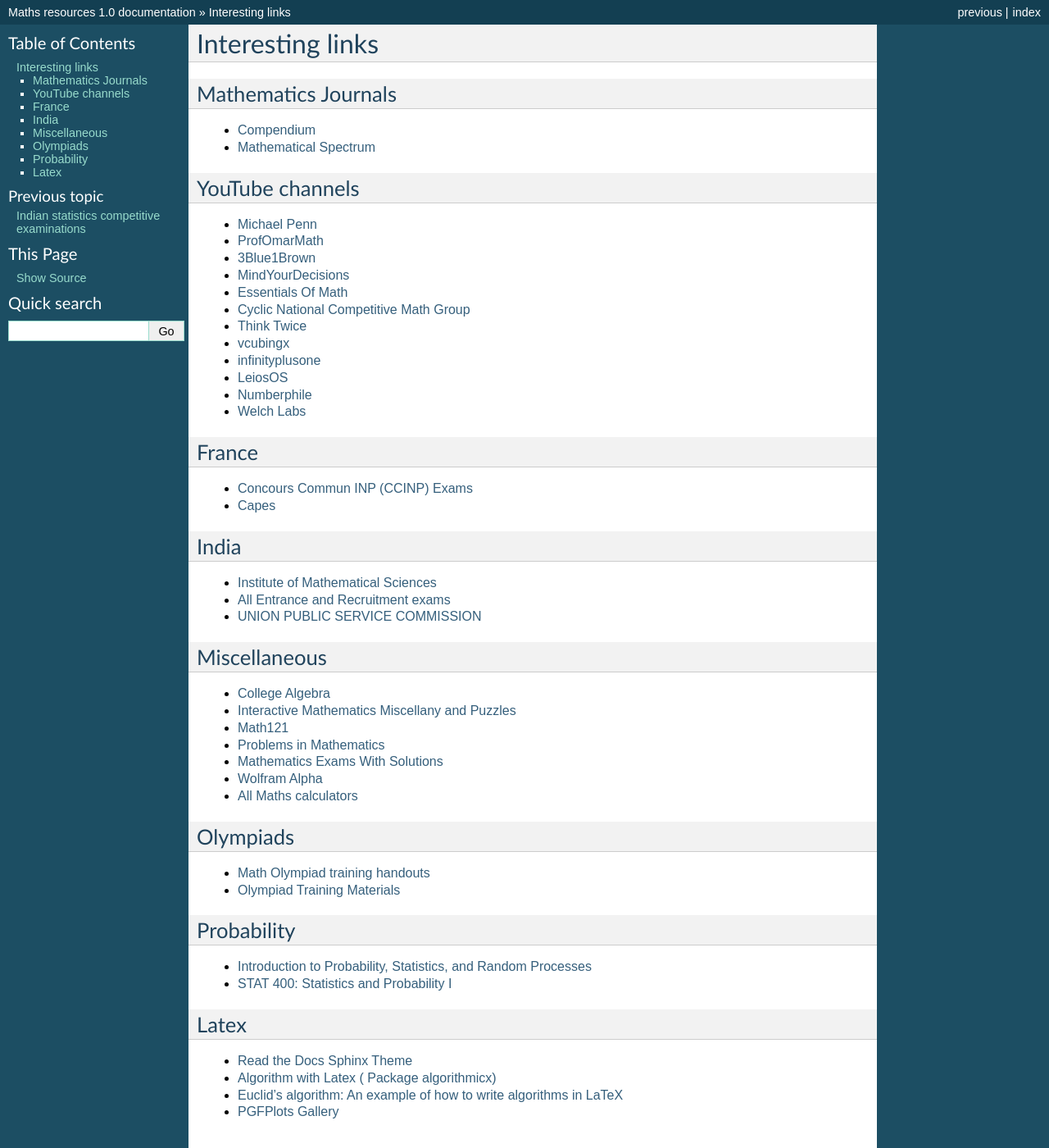
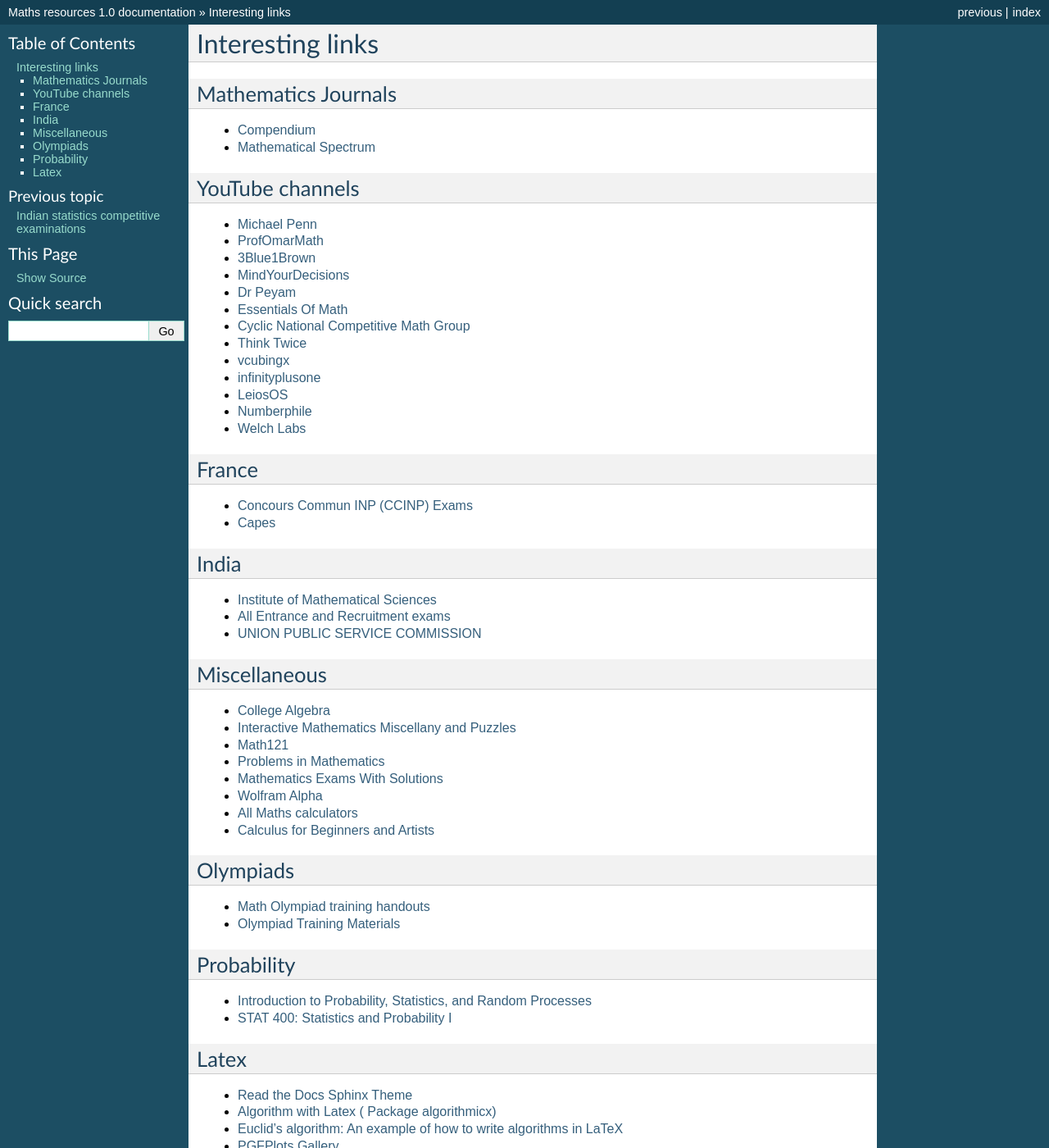
Before and after one commit to jacubero/maths, a Sphinx documentation site: the page built from docs/links.rst, in a window 1280 px wide and 1400 px high. Shown: the whole window at 82% size. Built offline with Sphinx 7.4.7, drawn with Linux system fonts in a browser that asks for light colours; pages that are not in the unit, such as notebooks, are missing from menus.

Commit message:
New version

```diff
--- a/docs/links.rst
+++ b/docs/links.rst
@@ -18,6 +18,8 @@
 * `3Blue1Brown <https://www.youtube.com/channel/UCYO_jab_esuFRV4b17AJtAw>`_
 
 * `MindYourDecisions <https://www.youtube.com/channel/UCHnj59g7jezwTy5GeL8EA_g>`_
+
+* `Dr Peyam <https://www.youtube.com/channel/UCoOjTxz-u5zU0W38zMkQIFw>`_
 
 * `Essentials Of Math <https://www.youtube.com/channel/UCzBRotdJS3bJPcUZyePkHBw>`_
 
@@ -68,6 +70,8 @@
 
 * `All Maths calculators <https://www.emathhelp.net/calculators/>`_
 
+* `Calculus for Beginners and Artists <http://www-math.mit.edu/~djk/calculus_beginners/>`_
+
 Olympiads
 ---------
 
```
